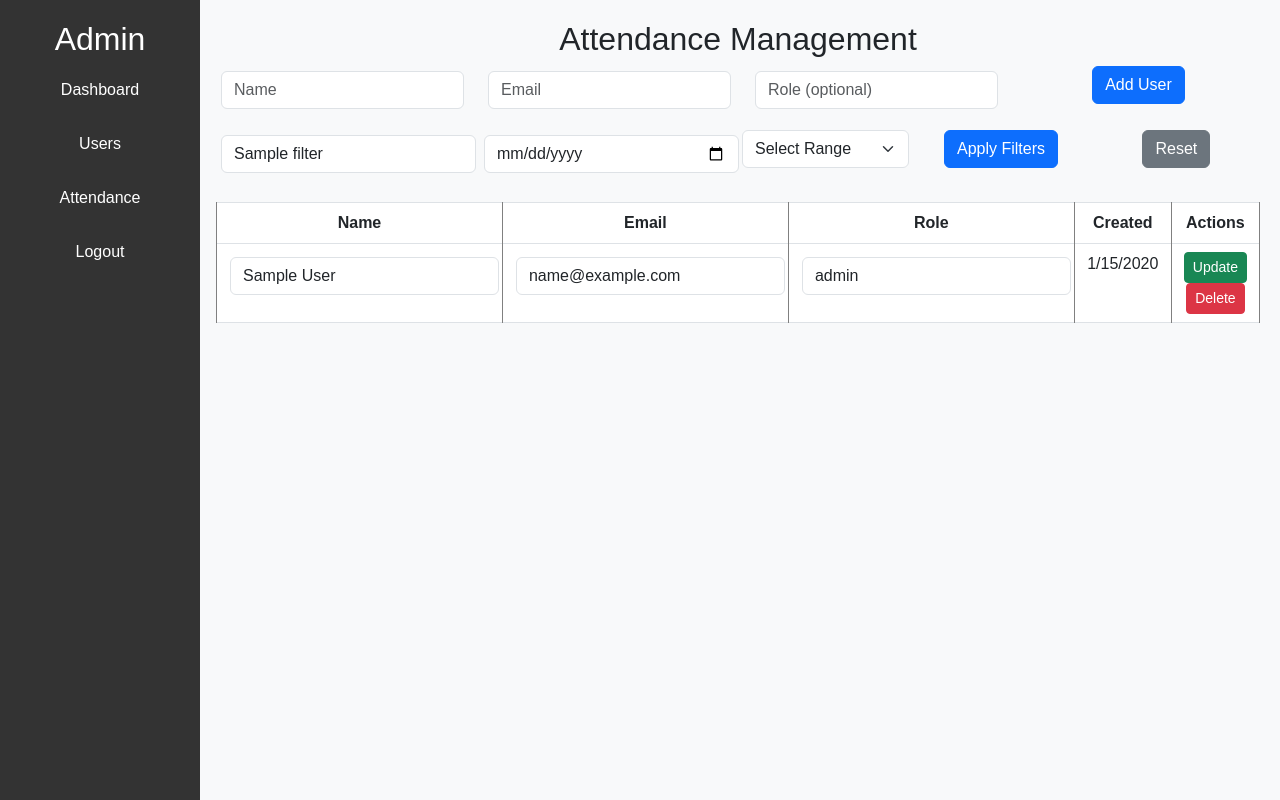
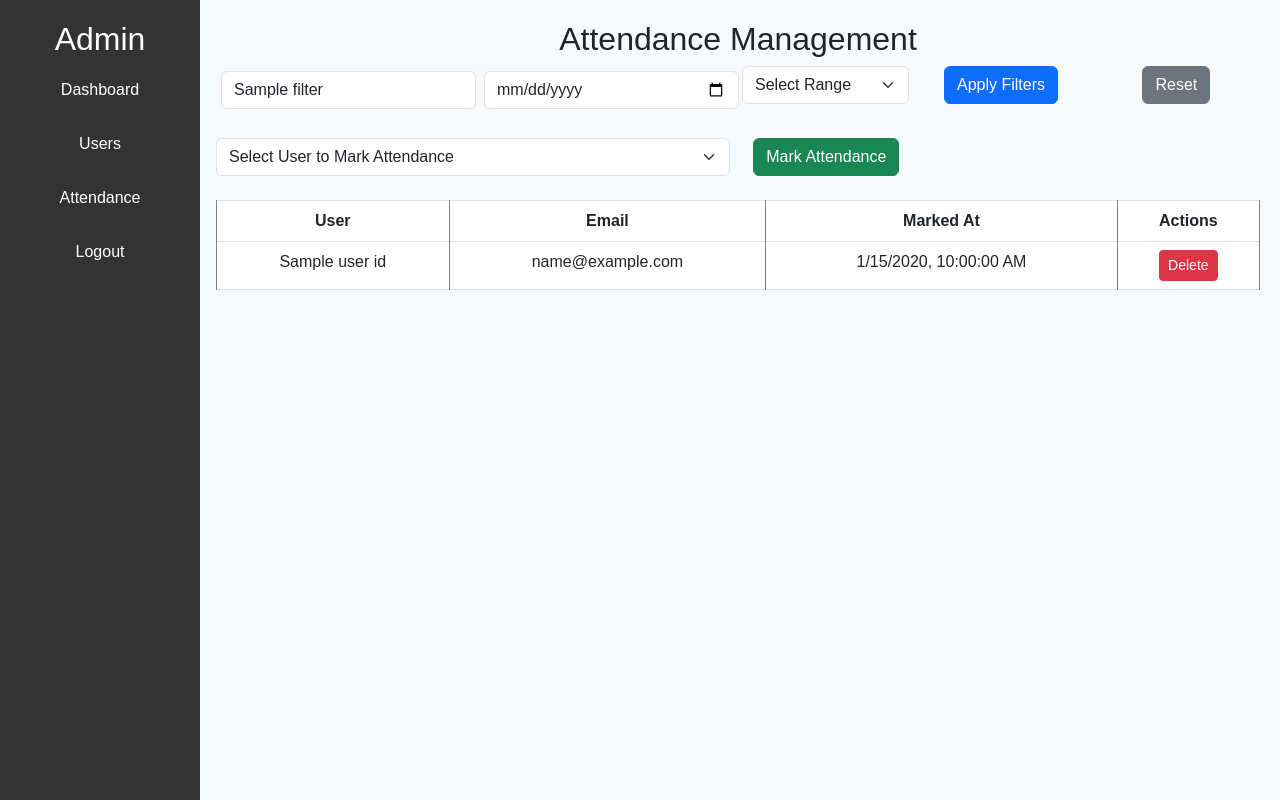
Before and after one commit to SyedGulzar786/mobileApplicationOfficeStaging, a Node server app: template backend/views/attendance.ejs in a window 1280 px wide. Run offline with Node 20, Linux system fonts and the light colour scheme; tables that the repository leaves empty hold one stand-in row (values such as "Sample post"); the template is opened without the code that fills it: values that come from a table or form of the project are taken from there, most other values are stand-ins (such as "Sample title", 1, 10 or a date in 2020); some libraries are stand-ins or nearby versions.

Commit message:
attendance feature completed.
mark attendance, delete attendance, read attendance, search attendance through filters

```diff
--- a/backend/index.js
+++ b/backend/index.js
@@ -158,6 +158,28 @@ app.post('/admin/attendance/:id/delete', requireAdminAuth, async (req, res) => {
   res.redirect('/admin/attendance');
 });
 
+app.post('/admin/attendance/mark', requireAdminAuth, async (req, res) => {
+  const { userId } = req.body;
+  if (!userId) return res.redirect('/admin/attendance');
+
+  const start = new Date();
+  start.setHours(0, 0, 0, 0);
+  const end = new Date();
+  end.setHours(23, 59, 59, 999);
+
+  const alreadyMarked = await Attendance.findOne({
+    userId,
+    date: { $gte: start, $lte: end },
+  });
+
+  if (alreadyMarked) {
+    return res.redirect('/admin/attendance'); // optionally flash error: already marked
+  }
+
+  await Attendance.create({ userId });
+  res.redirect('/admin/attendance');
+});
+
 // Mobile APIs
 function authMiddleware(req, res, next) {
   const authHeader = req.headers.authorization;
--- a/backend/views/attendance.ejs
+++ b/backend/views/attendance.ejs
@@ -1,24 +1,6 @@
-<% title = 'Attendance' %>
-
+<% title = 'Attendance Management' %>
 
 <h2>Attendance Management</h2>
-
-<form method="POST" action="/admin/users" class="mb-3">
-  <div class="row">
-    <div class="col">
-      <input type="text" name="name" class="form-control" placeholder="Name" required />
-    </div>
-    <div class="col">
-      <input type="email" name="email" class="form-control" placeholder="Email" required />
-    </div>
-    <div class="col">
-      <input type="text" name="role" class="form-control" placeholder="Role (optional)" />
-    </div>
-    <div class="col">
-      <button type="submit" class="btn btn-primary">Add User</button>
-    </div>
-  </div>
-</form>
 
 <form method="GET" class="row g-2 mb-4" action="/admin/attendance">
   <div class="col-md-3">
@@ -30,9 +12,9 @@
   <div class="col-md-2">
     <select name="range" class="form-select">
       <option value="">Select Range</option>
-      <option value="today">Today</option>
-      <option value="week">Last Week</option>
-      <option value="month">Last Month</option>
+      <option value="today" <%= filters.range === 'today' ? 'selected' : '' %>>Today</option>
+      <option value="week" <%= filters.range === 'week' ? 'selected' : '' %>>Last Week</option>
+      <option value="month" <%= filters.range === 'month' ? 'selected' : '' %>>Last Month</option>
     </select>
   </div>
   <div class="col-md-2">
@@ -43,25 +25,40 @@
   </div>
 </form>
 
+<form method="POST" action="/admin/attendance/mark" class="row g-3 mb-4">
+  <div class="col-md-6">
+    <select name="userId" class="form-select" required>
+      <option value="">Select User to Mark Attendance</option>
+      <% users.forEach(user => { %>
+        <option value="<%= user._id %>"><%= user.name %> - <%= user.email %></option>
+      <% }) %>
+    </select>
+  </div>
+  <div class="col-md-2">
+    <button class="btn btn-success">Mark Attendance</button>
+  </div>
+</form>
+
 <table class="table table-bordered table-hover">
   <thead>
-    <tr><th>Name</th><th>Email</th><th>Role</th><th>Created</th><th>Actions</th></tr>
+    <tr>
+      <th>User</th>
+      <th>Email</th>
+      <th>Marked At</th>
+      <th>Actions</th>
+    </tr>
   </thead>
   <tbody>
-    <% users.forEach(user => { %>
+    <% records.forEach(record => { %>
       <tr>
-        <form method="POST" action="/admin/users/<%= user._id %>/edit">
-          <td><input type="text" name="name" value="<%= user.name %>" class="form-control" /></td>
-          <td><input type="email" name="email" value="<%= user.email %>" class="form-control" /></td>
-          <td><input type="text" name="role" value="<%= user.role || '' %>" class="form-control" /></td>
-          <td><%= new Date(user.createdAt).toLocaleDateString() %></td>
-          <td>
-            <button class="btn btn-success btn-sm">Update</button>
-        </form>
-        <form method="POST" action="/admin/users/<%= user._id %>/delete" onsubmit="return confirm('Delete this user?')">
-          <button class="btn btn-danger btn-sm">Delete</button>
-        </form>
-          </td>
+        <td><%= record.userId?.name %></td>
+        <td><%= record.userId?.email %></td>
+        <td><%= new Date(record.date).toLocaleString() %></td>
+        <td>
+          <form method="POST" action="/admin/attendance/<%= record._id %>/delete" onsubmit="return confirm('Delete this attendance?')">
+            <button class="btn btn-danger btn-sm">Delete</button>
+          </form>
+        </td>
       </tr>
     <% }) %>
   </tbody>
```
